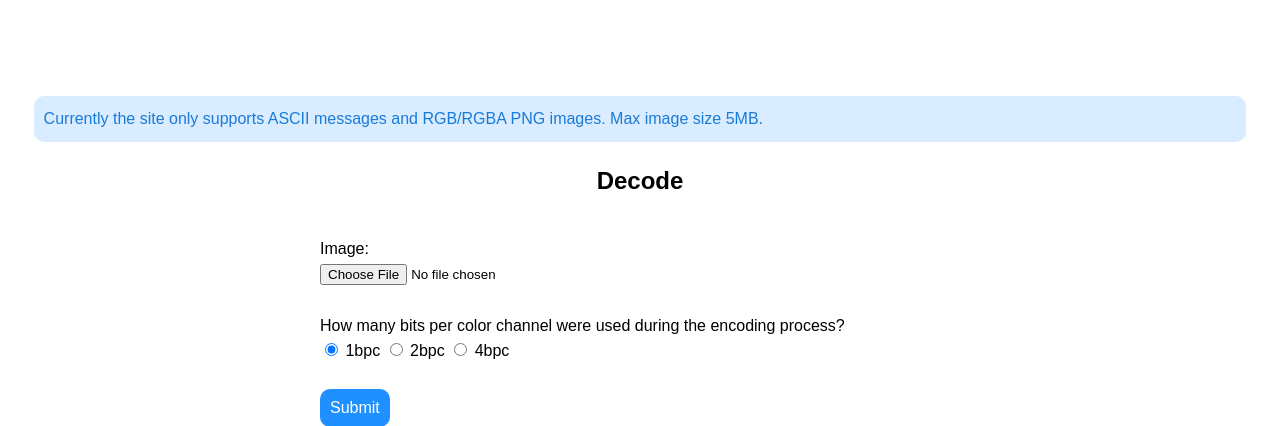
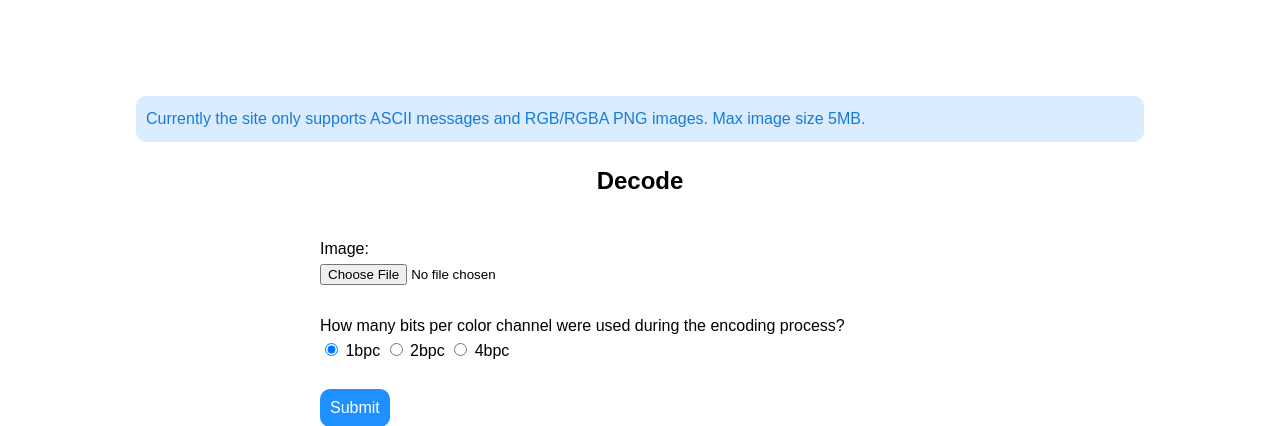
Before and after one commit to tran-hai-long/lsb_steganography, a Flask app: page /lsb/decode/ in a window 1280 px wide. Shown: the part 104-530 px from the top of the page. Run offline with Flask 2, Linux system fonts and the light colour scheme; some libraries are stand-ins or nearby versions.

Commit message:
Reduce alert-box width

```diff
--- a/lsb/static/base.css
+++ b/lsb/static/base.css
@@ -82,6 +82,6 @@ footer {
     background-color: #daecff;
     padding: 10px;
     border-radius: 10px;
-    margin-left: 2vw;
-    margin-right: 2vw;
+    margin-left: 10vw;
+    margin-right: 10vw;
 }
```
